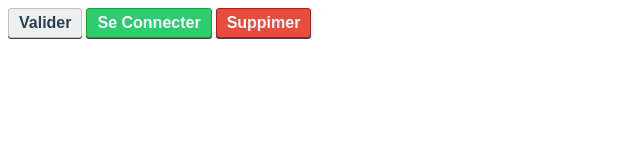
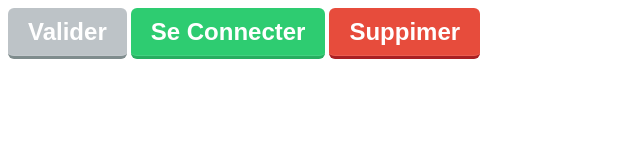
Before and after one commit to smontel/graphic-chart, a plain HTML site: page index.html in a window 1280 px wide. Shown: the whole page, without its empty margins (0-640 px from the left). Drawn offline with Linux system fonts and the light colour scheme.

Commit message:
style adjusment on button

```diff
--- a/style.css
+++ b/style.css
@@ -1,26 +1,28 @@
 .button {
-    background-color: #ecf0f1;
+    background-color: #bdc3c7;
     font-family: arial;
-    border-radius: 3px;
-    border: 1px solid #bdc3c7;
+    border-radius: 6px;
+    border-color:#7f8c8d;
     cursor: pointer;
     font-weight: bold;
     display: inline-block;
-    padding: 5px 10px;
-    color: #2c3e50;
-    box-shadow: 0px 1px 0.5px 0px rgba(0, 0, 0, 0.75);
+    padding: 10px 20px;
+    color: white;
+    box-shadow: 0 -1px 0 rgba(255, 255, 255, 0.1) inset;
+     border-width: 0px 0px 3px;
+     border-style:solid;
     transition: background-color .2s;
+    font-size: 1.5em;
 }
 
 .button:hover {
-    background-color:#bdc3c7;
+    background-color:#7f8c8d;
 }
 
 .button_ok {
     background-color: #2ecc71;
-    border: 1px solid #20A129;
+    border-color:#27ae60;
     color:white;
-    box-shadow: 0px 1px 0.5px 0px rgba(0, 0, 0, 0.75);
     transition: background-color .2s;
 }
 
@@ -30,9 +32,8 @@
 
 .button_cancel {
     background-color: #e74c3c;
-    border: 1px solid #A92023;
+    border-color:#A92023;
     color: white;
-    box-shadow: 0px 1px 0.5px 0px rgba(0, 0, 0, 0.75);
     transition: background-color .2s;
 }
 
```
